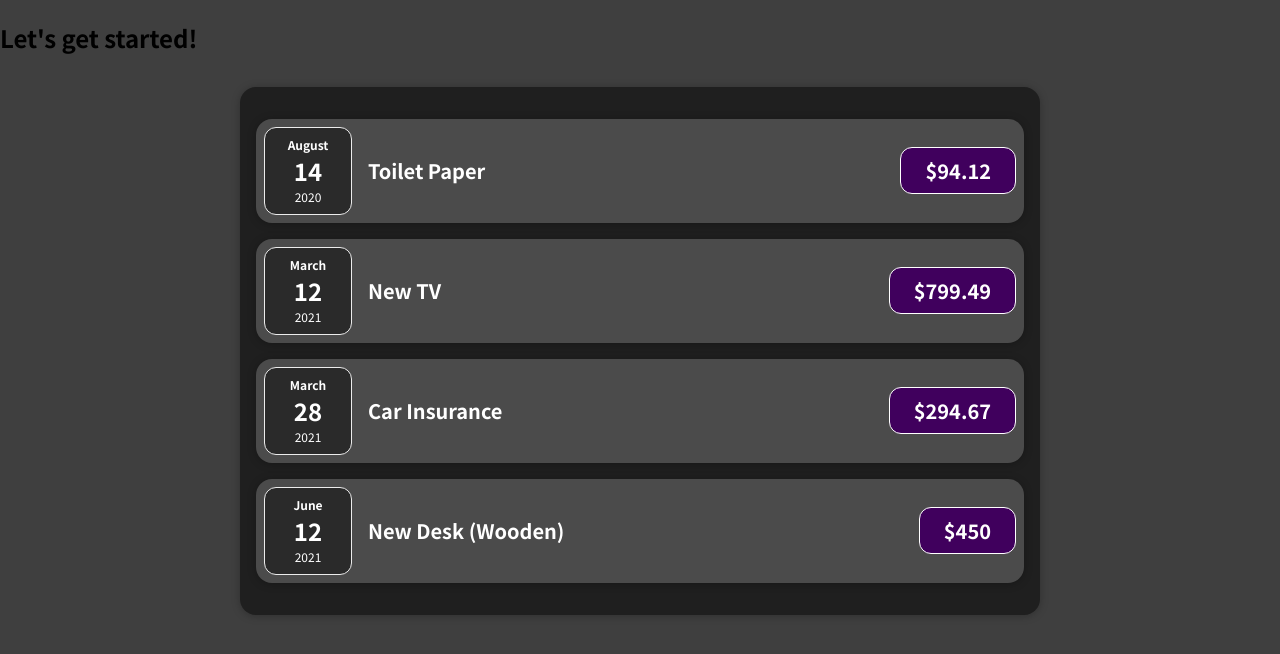
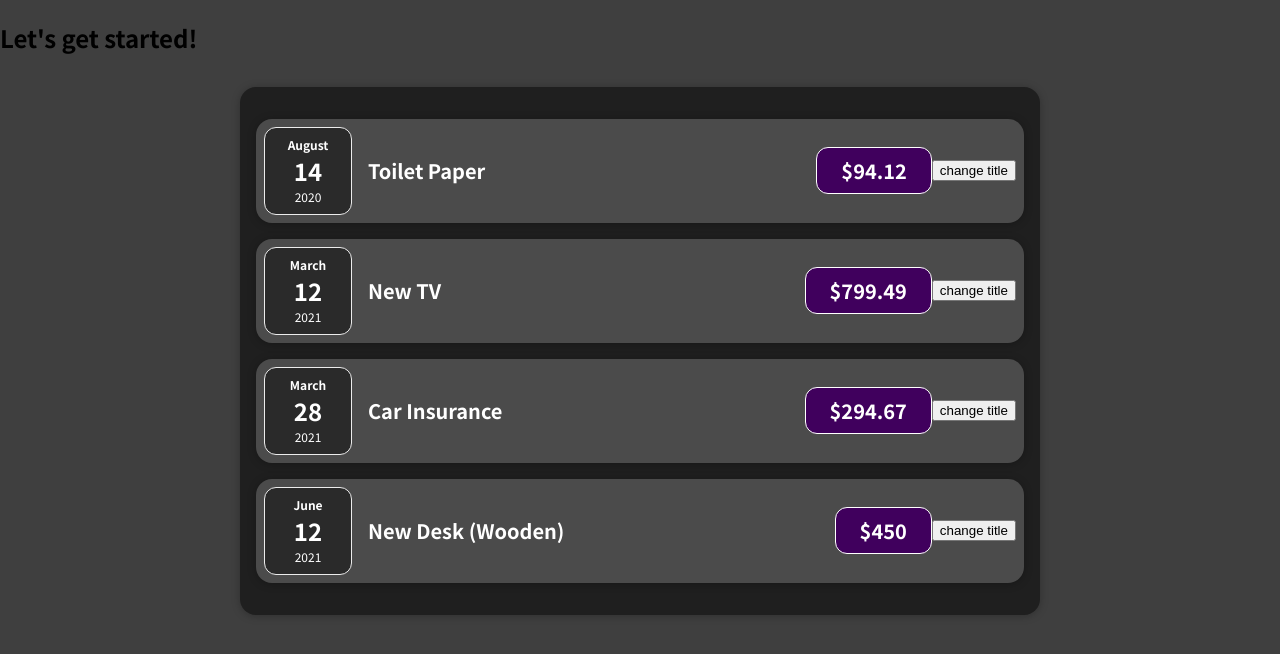
Before and after one commit to matherton/react-complete-guide, a JavaScript app: page / in a window 1280 px wide. Shown: the top 654 px of the page. Built offline with nearby package versions, Linux system fonts and the light colour scheme.

Commit message:
end of lesson 47

```diff
--- a/src/components/Expenses/ExpenseItem.js
+++ b/src/components/Expenses/ExpenseItem.js
@@ -4,13 +4,20 @@
 import "./ExpenseItem.css";
 
 function ExpenseItem(props) {
+  let title = props.title;
+
+  const clickHandler = () => {
+    title = "Updated!";
+  };
+
   return (
     <Card className="expense-item">
       <ExpenseDate date={props.date} />
       <div className="expense-item__description">
-        <h2>{props.title}</h2>
+        <h2>{title}</h2>
         <div className="expense-item__price">${props.amount}</div>
       </div>
+      <button onClick={clickHandler}>change title</button>
     </Card>
   );
 }
```
